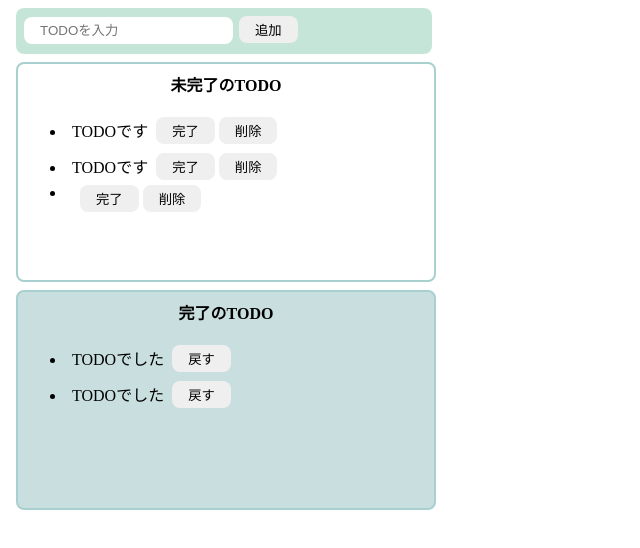
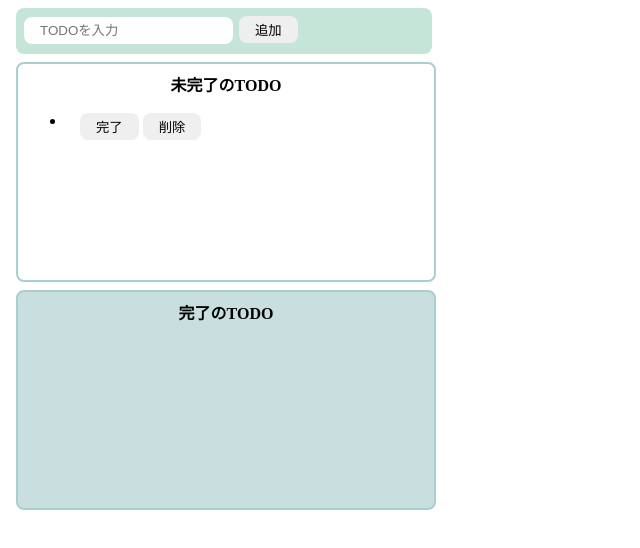
Before and after one commit to mayu0130/js-todo, a plain HTML site: page index.html in a window 1280 px wide. Both pictures are taken after a click on the button "追加". Shown: the whole page, without its empty margins (0-640 px from the left). Drawn offline with Linux system fonts and the light colour scheme.

Commit message:
タスクの戻す機能

```diff
--- a/index.html
+++ b/index.html
@@ -14,37 +14,11 @@
   <div class="incomplete-area">
     <p class="title">未完了のTODO</p>
     <ul id="incomplete-list">
-      <li>
-        <div class="list-row">
-          <p class="todo-item">TODOです</p>
-          <button>完了</button>
-          <button>削除</button>
-        </div>
-      </li>
-      <li>
-        <div class="list-row">
-          <p class="todo-item">TODOです</p>
-          <button>完了</button>
-          <button>削除</button>
-        </div>
-      </li>
     </ul>
   </div>
   <div class="complete-area">
     <p class="title">完了のTODO</p>
     <ul id="complete-list">
-      <li>
-        <div class="list-row">
-          <p class="todo-item">TODOでした</p>
-          <button>戻す</button>
-        </div>
-      </li>
-      <li>
-        <div class="list-row">
-          <p class="todo-item">TODOでした</p>
-          <button>戻す</button>
-        </div>
-      </li>
     </ul>
   </div>
 
--- a/js/index.js
+++ b/js/index.js
@@ -3,6 +3,13 @@ const onClickAdd = () => {
   const inputText = document.getElementById("add-text").value;
   document.getElementById("add-text").value = "";
 
+  // 未完了リストに追加
+  createIncompleteTodo(inputText);
+
+};
+
+// 渡された引数を基に未完了のTODOを作成する関数
+const createIncompleteTodo = (todo) => {
   // li生成
   const li = document.createElement("li");
 
@@ -13,7 +20,7 @@ const onClickAdd = () => {
   // p生成
   const p = document.createElement("p");
   p.className = "todo-item";
-  p.innerText = inputText;
+  p.innerText = todo;
 
   // button(完了)タグ生成
   const completeButton = document.createElement("button");
@@ -26,6 +33,13 @@ const onClickAdd = () => {
     // 戻すボタンを生成してdivタグ配下に指定
     const backButton = document.createElement("button");
     backButton.innerText = "戻す";
+    backButton.addEventListener("click", () => {
+      // TODOの内容を取得、未完了リストに追加
+      const todoText = backButton.previousElementSibling.innerText;
+      createIncompleteTodo(todoText);
+      // 押された戻すボタンの親にあるliタグを削除
+      backButton.closest("li").remove();
+    });
     moveTarget.firstElementChild.appendChild(backButton);
     // 完了リストに移動
     document.getElementById("complete-list").appendChild(moveTarget);
@@ -46,8 +60,8 @@ const onClickAdd = () => {
   div.appendChild(deleteButton);
   li.appendChild(div);
 
+  // 未完了リストに追加
   document.getElementById("incomplete-list").appendChild(li);
-
-}
+};
 
 document.getElementById("add-button").addEventListener("click", onClickAdd);
```
Also changed, not shown: 1 other file.
